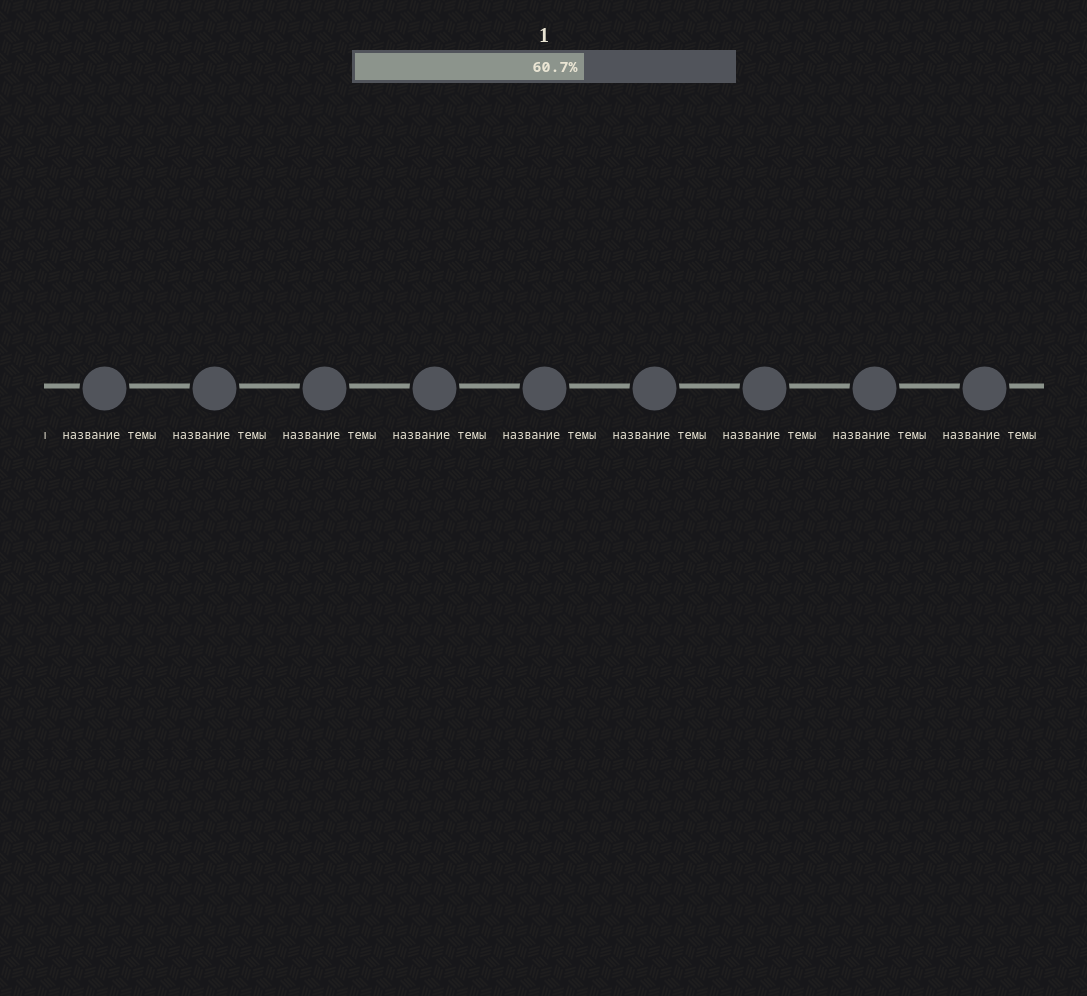
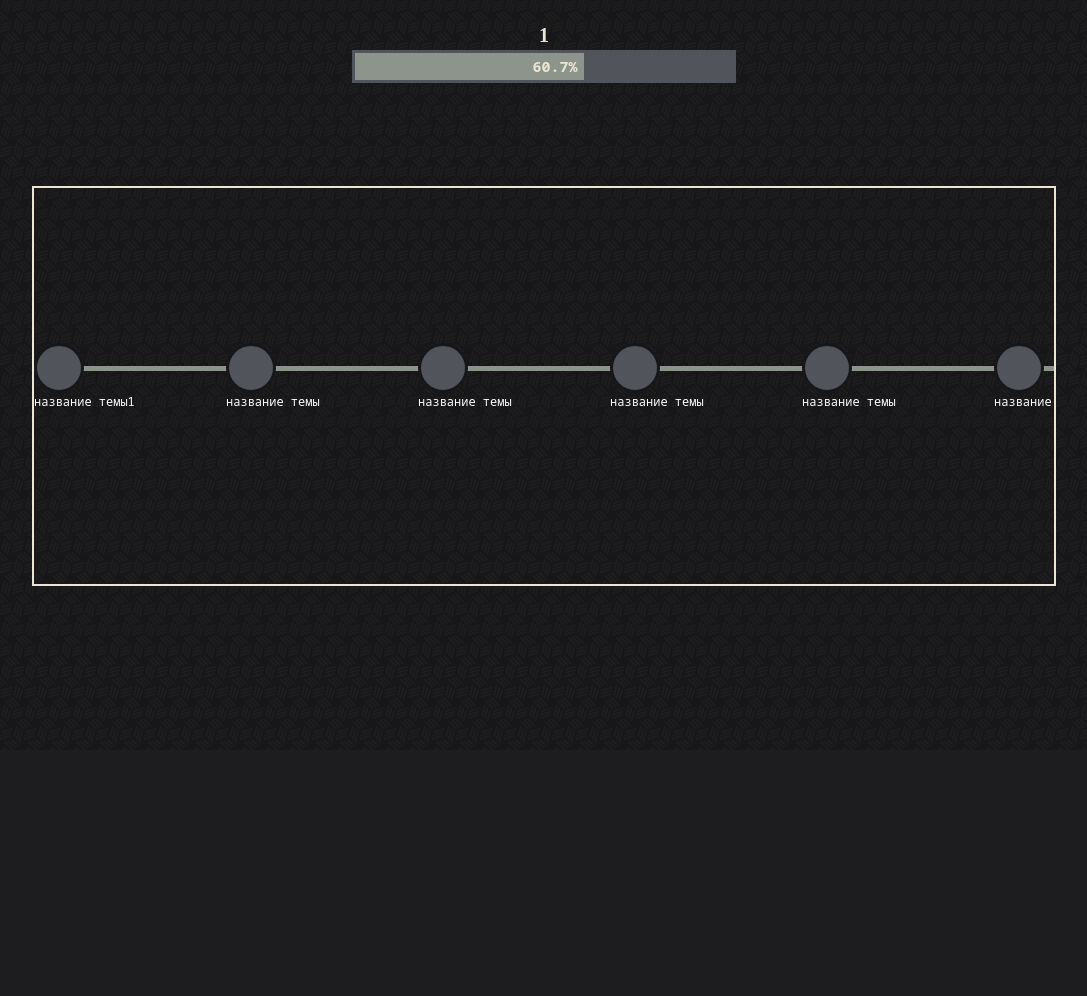
Before and after one commit to ShinyTrunk/SkillHack, a Flask app: page /skill/1 in a window 1280 px wide. Shown: the part 50-1046 px from the top of the page, without its empty margins (96-1183 px from the left). After the commit the page ends 636 px from the top, so only its background shows below. Run offline with Flask 3, Linux system fonts and the light colour scheme; some web fonts are replaced.

Commit message:
edit scroll

```diff
--- /dev/null
+++ b/static/js/one_skill.js
@@ -0,0 +1,17 @@
+
+element = document.querySelector(".road-section");
+function horizontalScroll(element) {
+
+    element.addEventListener('wheel', function (event) {
+        if (event.deltaY > 0){
+            element.scrollLeft += event.deltaY + 200;
+            event.preventDefault();
+        }
+        else if (event.deltaY < 0) {
+            element.scrollLeft += event.deltaY - 200;
+            event.preventDefault();
+        }
+
+    });
+  }
+  horizontalScroll(element);
--- a/static/styles/main.css
+++ b/static/styles/main.css
@@ -751,7 +751,7 @@ input:checked+.slider:before {
   display: flex;
   align-items: center;
   padding: 0 3rem;
-  justify-content: space-between;
+  justify-content: center;
   color: white;
   height: 90%;
 }
@@ -785,16 +785,27 @@ input:checked+.slider:before {
   /* flex-grow: 3; */
 /* } */
 .road-section {
-  width: 100%;
+  /* width: 10%; */
+  /* transform-origin: right top;  */
+  /* scroll-behavior: smooth; */
+  height: 50vh;
+  width: 80vw;
+  /* background-color: var(--dark); */
+  border: 2px solid var(--white);
+  /* margin: 30rem; */
+  /* overflow-y: hidden; */
+  overflow-x: scroll;
+  /* padding-left: 20rem; */
   scroll-behavior: smooth;
-  height: 100rem;
   display: flex;
-  justify-content: center;
+  /* justify-content: center; */
+  /* position: absolute;
+  left: 50rem; */
   align-items: center;
-  transform: rotate(-90deg);
+  /* transform: rotate(-90deg);
   /* transform-origin: right top; */
-  overflow-y: auto;
-  overflow-x: hidden;
+  /* overflow-y: auto;
+  overflow-x: hidden; */
   /* transform: rotate(-90deg); */
   /* transform-origin: right top;  */
 }
@@ -802,16 +813,20 @@ input:checked+.slider:before {
   display: none;
 } */
 .road-container {
-  transform: rotate(90deg);
+  /* transform: rotate(90deg);
+   */
 
 
-
-  background-color: var(--white-green);
+  /* background-color: var(--dark); */
   /* height: 100%; */
   display: flex;
-  justify-content: space-between;
-  width: auto ;
-  height: 0.5rem;
+  /* justify-content: space-between; */
+  /* width: auto ; */
+  align-items: flex-start;
+  position: relative;
+  /* height: 100%; */
+  /* margin-left: 20rem; */
+  /* height: 0.5rem; */
   /* border: 2px solid var(--red); */
   /* transform: rotate(90deg);
   transform-origin: right top; */
@@ -819,27 +834,46 @@ input:checked+.slider:before {
   justify-content: space-between; */
 
 }
+.road-container::before {
+  content: "";
+  position: absolute;
+  height: 0.5rem;
+  width: 100%;
+  z-index: -1;
+  display: block;
+  background-color: var(--white-green);
+  top: 2.25rem;
 
+}
 
+.topic {
+  display: flex;
+  flex-direction: column;
+  justify-content: flex-start;
+  align-items: flex-start;
 
-.road-container .topic {
+  width: 15vw;
+  /* height: 10; */
+}
+
+.road-container .topic>span:nth-child(1) {
   /* transform: rotate(90deg); */
   /* transform-origin: right top; */
   content: "";
   display: block;
   width: 5rem;
   height: 5rem;
-  position: relative;
-  top: -2rem;
+  /* position: relative; */
+  /* top: -2rem; */
   border-radius: 5rem;
   background-color: var(--var5);
   border: 3px solid var(--dark);
   color: var(--white);
   transition: 0.5s;
-  margin: 0 3rem;
+  /* margin: 0 6rem;  */
 
 }
-.road-section .topic:hover {
+.road-section .topic>span:nth-child(1):hover   {
   /* width: 4.1rem;
   height: 4.1rem; */
 
@@ -851,12 +885,12 @@ input:checked+.slider:before {
   border: 2px solid var(--red);
   background-color: red;
 } */
-.road-container .topic span {
+.road-container .topic span:nth-child(2) {
   /* color: var(--white); */
-  position: relative;
-  bottom: -6rem;
-  left: -2rem;
+  /* position: relative; */
+  /* bottom: -6rem;
+  left: -2rem; */
   font-size: 1.2rem;
-  white-space: nowrap;
+  /* white-space: nowrap; */
 
 }
--- a/templates/skill.html
+++ b/templates/skill.html
@@ -37,105 +37,77 @@
             <section class="road-section">
                 <div class="road-container">
                     <div class="topic">
-                        <!-- <div>
-                            <span>1</span>
-                        </div> -->
+                        <span></span>
+                        <span>название темы1</span>
+                        <!-- <p>название темы</p> -->
+                    </div>
+                    <div class="topic">
+                        <span></span>
                         <span>название темы</span>
                         <!-- <p>название темы</p> -->
                     </div>
                     <div class="topic">
+                        <span></span>
                         <span>название темы</span>
                         <!-- <p>название темы</p> -->
                     </div>
                     <div class="topic">
+                        <span></span>
                         <span>название темы</span>
                         <!-- <p>название темы</p> -->
                     </div>
                     <div class="topic">
+                        <span></span>
                         <span>название темы</span>
                         <!-- <p>название темы</p> -->
                     </div>
                     <div class="topic">
+                        <span></span>
                         <span>название темы</span>
                         <!-- <p>название темы</p> -->
                     </div>
                     <div class="topic">
+                        <span></span>
                         <span>название темы</span>
                         <!-- <p>название темы</p> -->
                     </div>
                     <div class="topic">
+                        <span></span>
                         <span>название темы</span>
                         <!-- <p>название темы</p> -->
                     </div>
                     <div class="topic">
+                        <span></span>
                         <span>название темы</span>
                         <!-- <p>название темы</p> -->
                     </div>
                     <div class="topic">
+                        <span></span>
                         <span>название темы</span>
                         <!-- <p>название темы</p> -->
                     </div>
                     <div class="topic">
+                        <span></span>
                         <span>название темы</span>
                         <!-- <p>название темы</p> -->
                     </div>
                     <div class="topic">
+                        <span></span>
                         <span>название темы</span>
                         <!-- <p>название темы</p> -->
                     </div>
                     <div class="topic">
+                        <span></span>
                         <span>название темы</span>
                         <!-- <p>название темы</p> -->
                     </div>
                     <div class="topic">
-                        <span>название темы</span>
+                        <span></span>
+                        <span>название темыaaaaaaaaa   aaaaaaaaaa aaaa</span>
                         <!-- <p>название темы</p> -->
                     </div>
                     <div class="topic">
-                        <span>название темы</span>
-                        <!-- <p>название темы</p> -->
-                    </div>
-                    <div class="topic">
-                        <span>название темы</span>
-                        <!-- <p>название темы</p> -->
-                    </div>
-                    <div class="topic">
-                        <span>название темы</span>
-                        <!-- <p>название темы</p> -->
-                    </div>
-                    <div class="topic">
-                        <span>название темы</span>
-                        <!-- <p>название темы</p> -->
-                    </div>
-                    <div class="topic">
-                        <span>название темы</span>
-                        <!-- <p>название темы</p> -->
-                    </div>
-                    <div class="topic">
-                        <span>название темы</span>
-                        <!-- <p>название темы</p> -->
-                    </div>
-                    <div class="topic">
-                        <span>название темы</span>
-                        <!-- <p>название темы</p> -->
-                    </div>
-                    <div class="topic">
-                        <span>название темы</span>
-                        <!-- <p>название темы</p> -->
-                    </div>
-                    <div class="topic">
-                        <span>название темы</span>
-                        <!-- <p>название темы</p> -->
-                    </div>
-                    <div class="topic">
-                        <span>название темы</span>
-                        <!-- <p>название темы</p> -->
-                    </div>
-                    <div class="topic">
-                        <span>название темы</span>
-                        <!-- <p>название темы</p> -->
-                    </div>
-                    <div class="topic">
+                        <span></span>
                         <span>название темы</span>
                         <!-- <p>название темы</p> -->
                     </div>
@@ -173,4 +145,5 @@
 
 </main>
 <script src="../static/js/progress.js"> </script>
+<script src="../static/js/one_skill.js"></script>
 {% endblock %}
```
